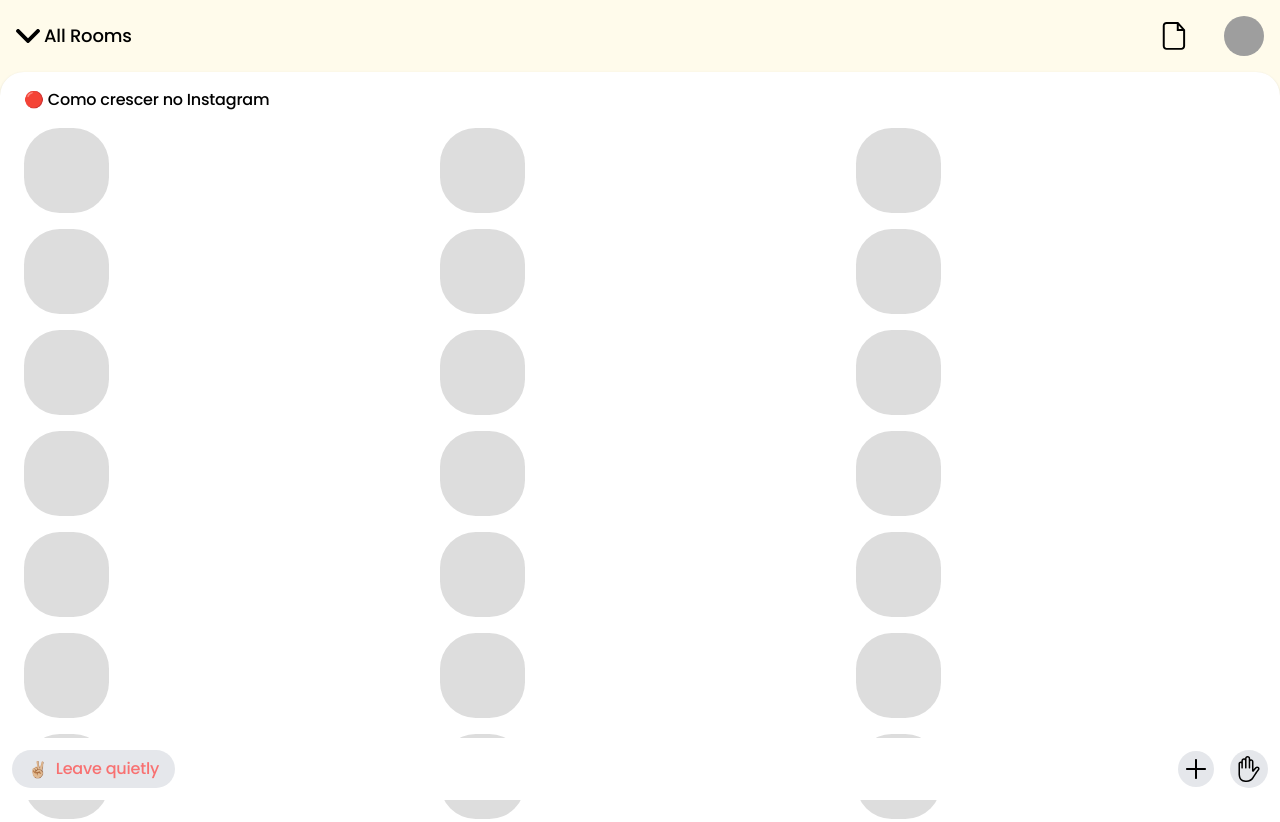
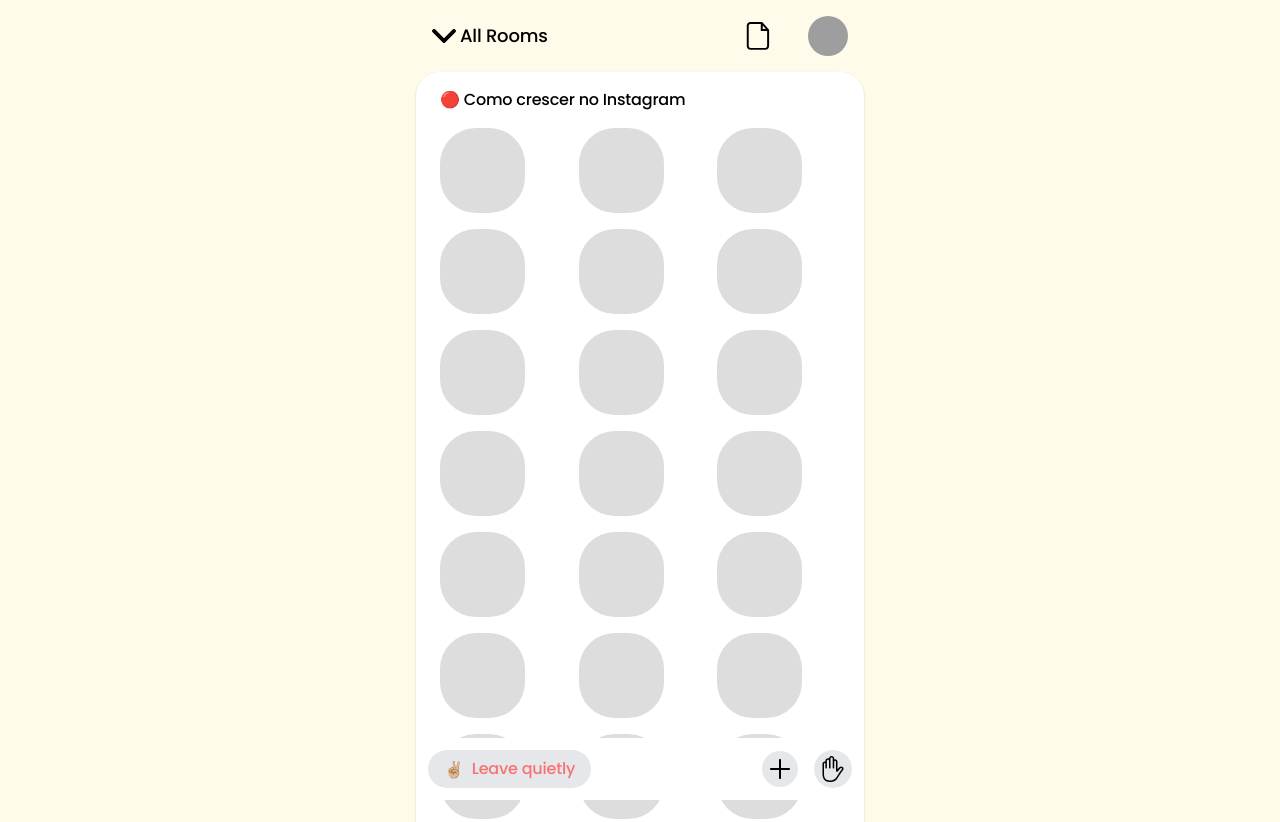
Before and after one commit to Gabriel02ps/clubhouse-clone, a plain HTML site: page index.html in a window 1280 px wide. Shown: the top 822 px of the page. Drawn offline with nearby package versions, Linux system fonts and the light colour scheme; grey boxes are pictures that could not be loaded.

Commit message:
ajustando responsividade

```diff
--- a/index.html
+++ b/index.html
@@ -37,10 +37,14 @@
         display: block;
         overflow: hidden;
       }
+      main > div{
+        align-items: center;
+        justify-content: center;
+      }
     </style>
   </head>
-  <body class="h-screen flex flex-col bg-yellow-50">
-    <div class="w-screen bg-yellow-50 p-4">
+  <body class=" m-auto h-screen flex flex-col bg-yellow-50 sm:max-w-md">
+    <div class="w-full bg-yellow-50 p-4">
       <header class="w-full flex justify-between ">
         <div class="flex items-center text-lg">
           <span class="w-6 h-6 mr-1">
@@ -112,7 +116,7 @@
     </div>
       <main class="bg-white rounded-t-3xl w-full shadow px-6 py-4">
         <h1 class="mb-4"> 🔴&nbsp;Como crescer no Instagram</h1>
-        <div class="grid gap-4 grid-cols-3">
+        <div class="grid gap-4 grid-cols-3 ">
         <p>lorem</p>
         <p>lorem</p>
         <p>lorem</p>
@@ -163,7 +167,7 @@
 
       </main>
 
-    <footer class=" fixed bottom-0 m-auto p-3 flex items-center justify-between w-full bg-white">
+    <footer class=" fixed bottom-0 m-auto p-3 flex items-center justify-between sm:max-w-md w-full bg-white">
 
         <button class="rounded-full bg-gray-200 py-1.5 px-4 flex items-center">
           <span class=" mt-0.5 ">✌🏼</span>
```
Also changed, not shown: assets/demonstration.png (added), 1 other file.
